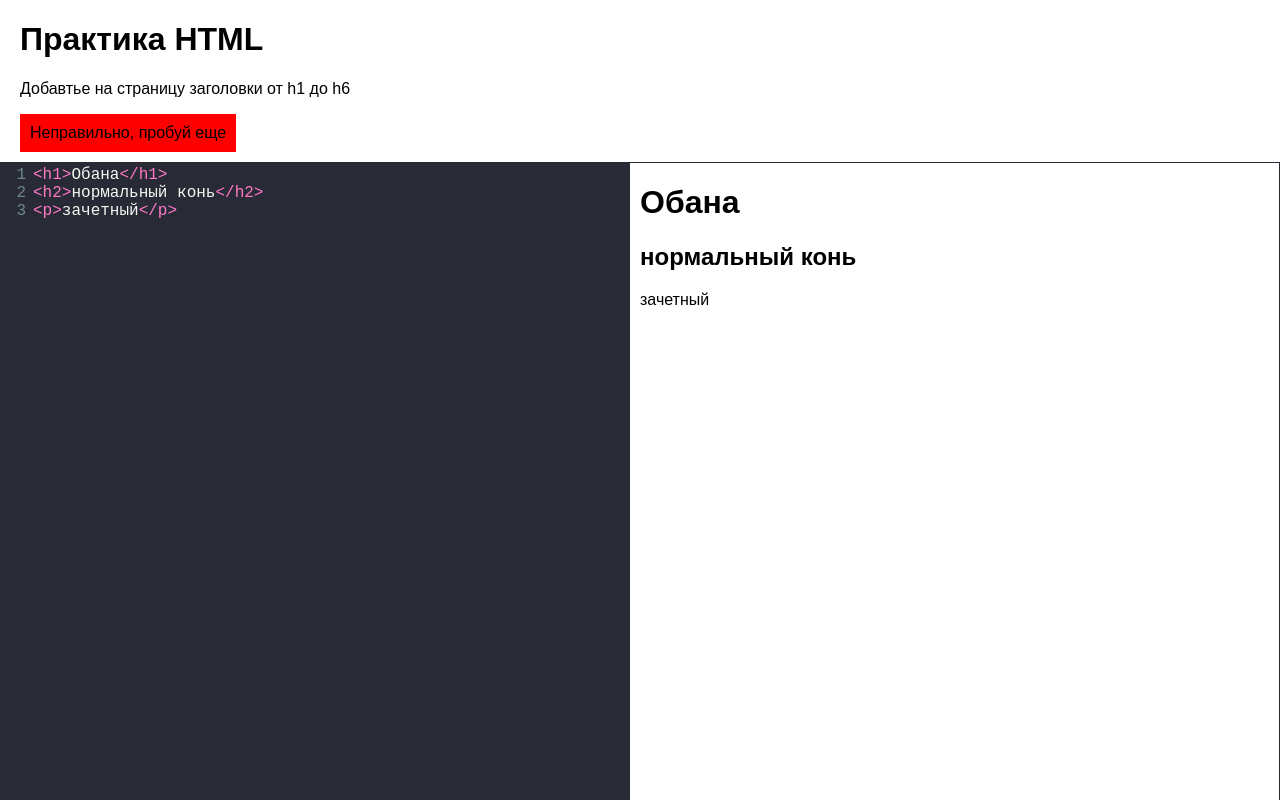
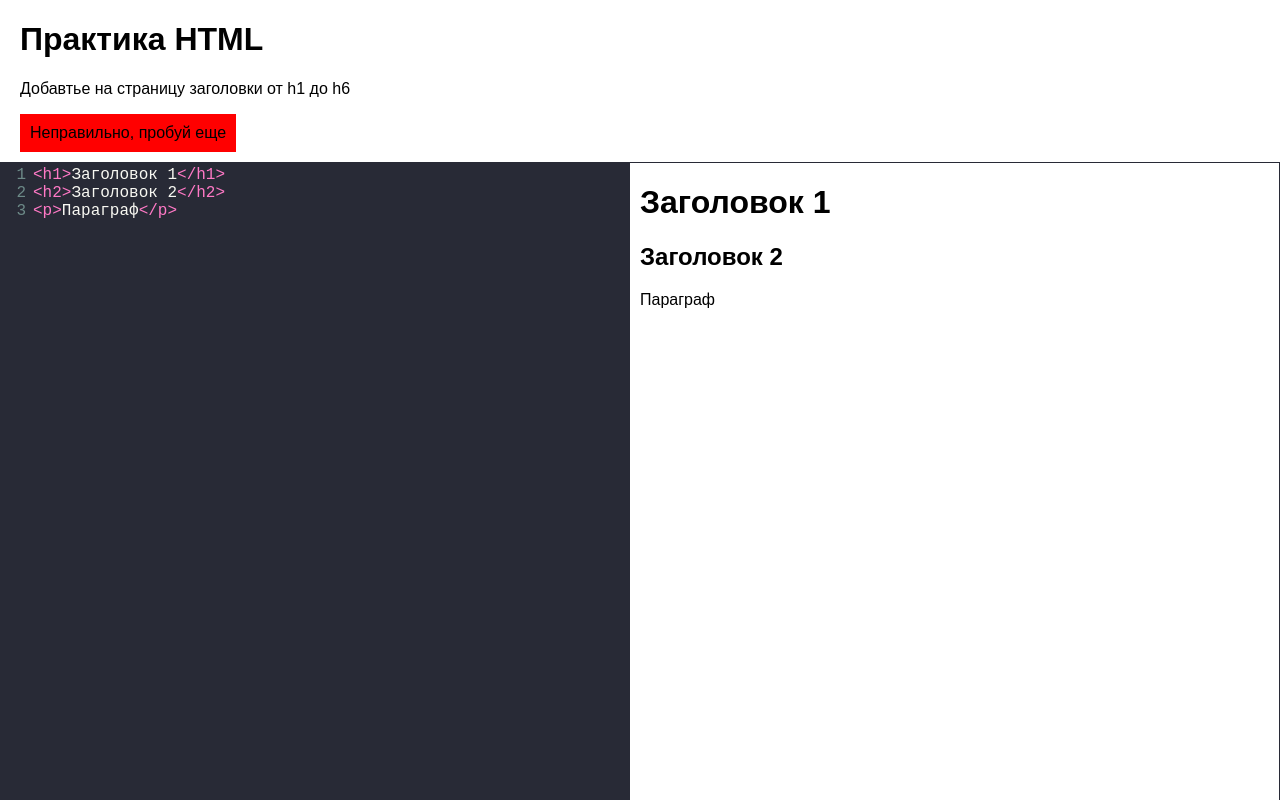
Before and after one commit to Superior5/htmlEditor, a plain HTML site: page index.html in a window 1280 px wide. Drawn offline with nearby package versions, Linux system fonts and the light colour scheme.

Commit message:
Update index.html

```diff
--- a/index.html
+++ b/index.html
@@ -36,9 +36,9 @@
             </div>
         </div>
         <div class="editorPlace">
-            <textarea id="editor"><h1>Обана</h1>
-<h2>нормальный конь</h2>
-<p>зачетный</p></textarea>
+            <textarea id="editor"><h1>Заголовок 1</h1>
+<h2>Заголовок 2</h2>
+<p>Параграф</p></textarea>
             <div class="view"></div>
         </div>
     </div>
```
